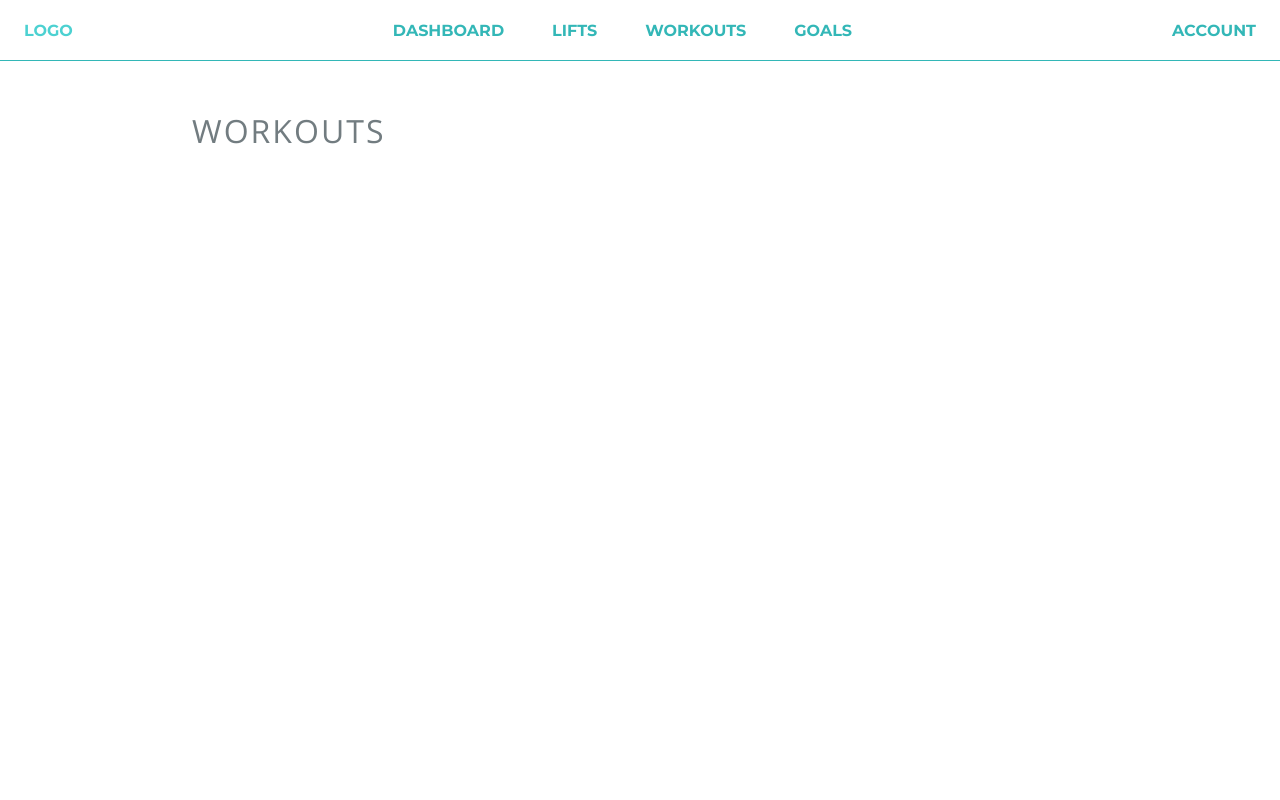
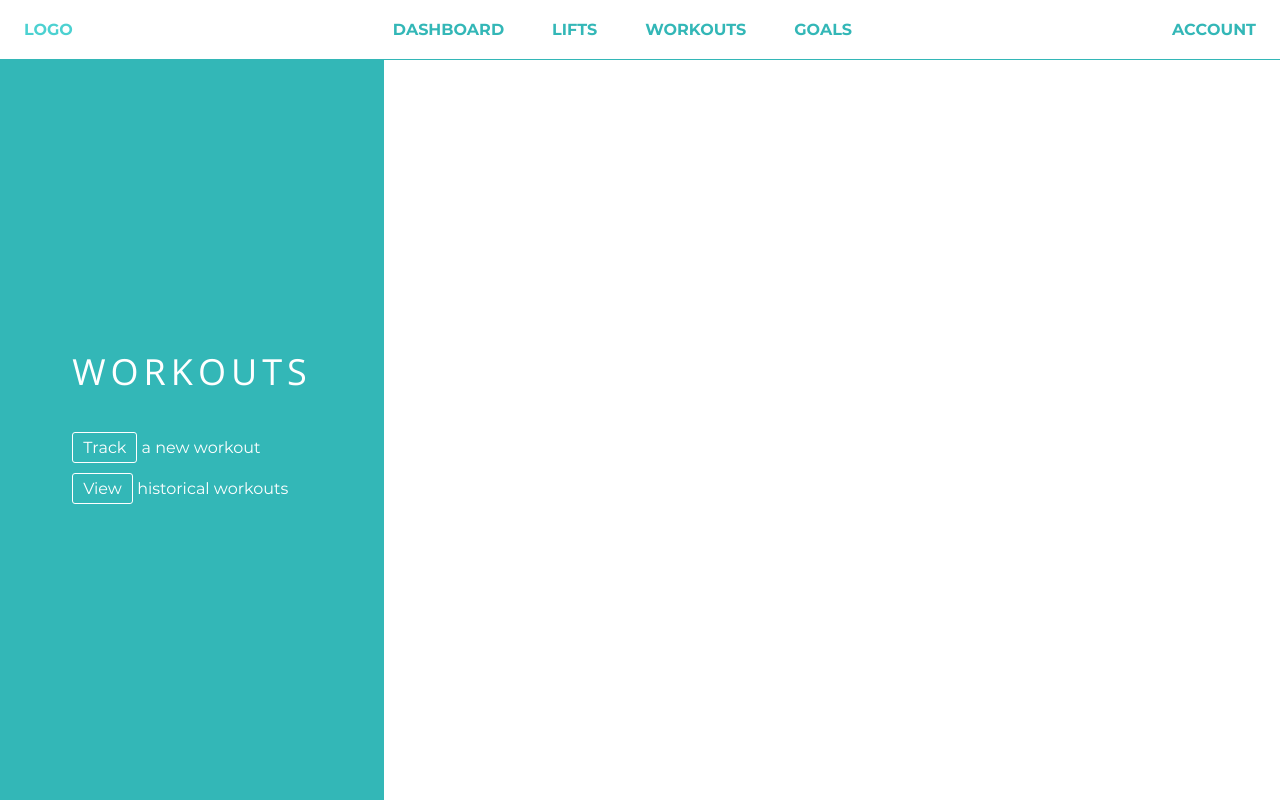
Before and after one commit to aathornburg/lift-tracker, an Angular app: page / in a window 1280 px wide. Built offline with nearby package versions, Linux system fonts and the light colour scheme.

Commit message:
Redesign of workouts page

```diff
--- a/src/app/core/navigation/navigation-bar/navigation-bar.component.scss
+++ b/src/app/core/navigation/navigation-bar/navigation-bar.component.scss
@@ -1,10 +1,17 @@
 @import '~src/variables.scss';
+
+:host {
+    display: block;
+    height: $nav-bar-height;
+}
 
 .navigation-bar {
     width: 100%;
+    height: $nav-bar-height;
     display: flex;
     justify-content: space-between;
     border-bottom: solid 1px $main-color;
+    box-sizing: border-box;
 
     .navigation-group {
         display: inline-block;
--- a/src/app/core/navigation/navigation-item/navigation-item.component.scss
+++ b/src/app/core/navigation/navigation-item/navigation-item.component.scss
@@ -1,12 +1,17 @@
 @import '~src/variables.scss';
 
+:host {
+    display: block;
+    height: 100%;
+}
+
 .navigation-item {
+    height: 100%;
     box-sizing: border-box;
     display: flex;
     align-items: center;
     text-decoration: none;
     padding: 0 1.5em;
-    height: $nav-bar-height;
     cursor: pointer;
     font-weight: bold;
     text-transform: uppercase;
--- a/src/app/pages/workouts/components/workouts/workouts.component.html
+++ b/src/app/pages/workouts/components/workouts/workouts.component.html
@@ -1 +1,15 @@
-<h1>Workouts</h1>
+<div class="page-title-content__wrapper">
+    <div class="page-title-content">
+        <h1>Workouts</h1>
+        <div class="page-title-content__info">
+            <div class="page-title-content__info-section">
+                <button type="button" ltOpenModal modalName="add-workout">Track</button>
+                <span> a new workout</span>
+            </div>
+            <div class="page-title-content__info-section">
+                <button type="button">View</button>
+                <span> historical workouts</span>
+            </div>
+        </div>
+    </div>
+</div>
--- a/src/app/pages/workouts/components/workouts/workouts.component.scss
+++ b/src/app/pages/workouts/components/workouts/workouts.component.scss
@@ -0,0 +1,5 @@
+:host {
+    display: block;
+    width: 100%;
+    height: 100%;
+}
--- a/src/styles.scss
+++ b/src/styles.scss
@@ -13,10 +13,9 @@ html {
         position: relative;
 
         h1 {
-            color: $font-color;
             font-family: 'Open Sans', sans-serif;
-            font-size: 2em;
-            letter-spacing: 2px;
+            font-size: 2.25em;
+            letter-spacing: 5px;
             text-transform: uppercase;
             font-weight: normal;
             margin: 0;
@@ -28,14 +27,13 @@ html {
         }
 
         .content-area {
-            padding-top: 3em;
-            padding-bottom: 3em;
-            display: flex;
-            justify-content: center;
+            width: 100%;
+            height: calc(100% - #{$nav-bar-height});
+        }
 
-            .main-content {
-                width: 70%;
-            }
+        .main-content {
+            width: 100%;
+            height: 100%;
         }
 
         /* The CSS that handles the required box for forms */
@@ -157,6 +155,39 @@ html {
             }
         }
 
+        /* The section on the left of a page */
+        .page-title-content__wrapper {
+            display: flex;
+            align-items: center;
+            justify-content: center;
+            width: 30%;
+            height: 100%;;
+            background: $main-color;
+            color: white;
+
+            .page-title-content__info-section {
+                margin-bottom: 10px;
+
+                button {
+                    background: transparent;
+                    border: none;
+                    color: white;
+                    font-family: inherit;
+                    font-size: inherit;
+                    cursor: pointer;
+                    padding: 5px 10px;
+                    border: 1.5px solid white;
+                    border-radius: 3px;
+                    transition: all .1s ease-in-out;
+
+                    &:hover, &:focus {
+                        background: white;
+                        color: $main-color;
+                    }
+                }
+            }
+        }
+
         /* Form errors */
         .form-error {
             visibility: hidden;
```
